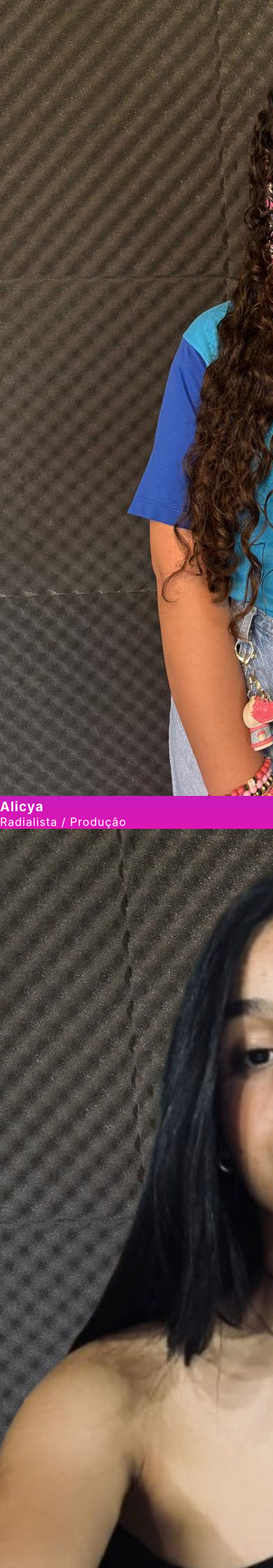
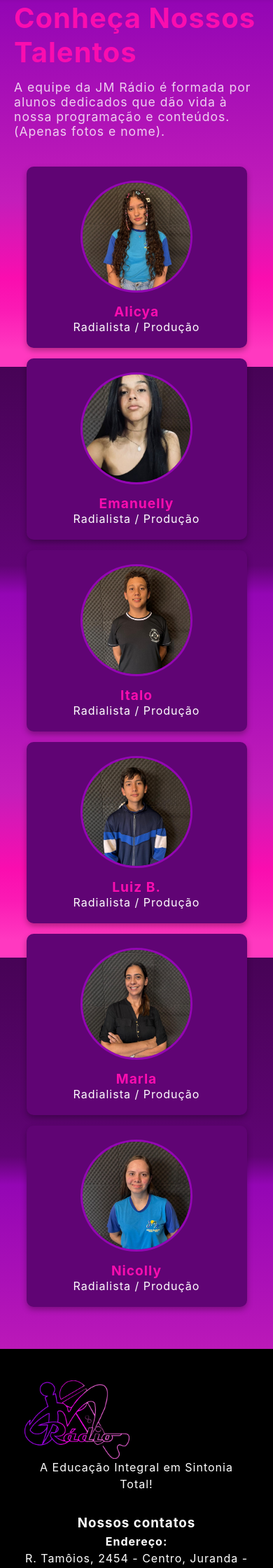
Before and after one commit to DuuhziiN/radio_mafffei, a Django app: page /equipe/ in a window 390 px wide; the page is wider, and only the part inside the window is pictured. Shown: the part 320-2560 px from the top of that part at 70% size. Run offline with Django 5.2, Linux system fonts and the light colour scheme.

Commit message:
FEAT: Added 4 new pages (Programação, Equipe, Sobre Nós, Mídias) and implemented full responsive design.

```diff
--- a/radiomaffei/templates/concursos_programas.html
+++ b/radiomaffei/templates/concursos_programas.html
@@ -5,7 +5,8 @@
 <head>
     <meta charset="utf-8">
     <meta name="viewport" content="initial-scale=1, width=device-width">
-    <link rel="stylesheet" href="{% static 'css/style.css' %}" />
+    <link rel="stylesheet" href="{% static 'css/base.css' %}" />
+    <link rel="stylesheet" href="{% static 'css/pages.css' %}" />
     <link rel="stylesheet" href="https://cdnjs.cloudflare.com/ajax/libs/font-awesome/6.5.1/css/all.min.css"
         xintegrity="sha512-DTOQO9RWCH3ppGqcWaEA1BIZOC6xxalwEsw9c2QQeAIftl+Vegovlnee1c9QX4TctnWMn13TZye+giMm8e2LwA=="
         crossorigin="anonymous" referrerpolicy="no-referrer" />
--- a/radiomaffei/templates/equipe.html
+++ b/radiomaffei/templates/equipe.html
@@ -5,7 +5,8 @@
 <head>
     <meta charset="utf-8">
     <meta name="viewport" content="initial-scale=1, width=device-width">
-    <link rel="stylesheet" href="{% static 'css/style.css' %}" />
+    <link rel="stylesheet" href="{% static 'css/base.css' %}" />
+    <link rel="stylesheet" href="{% static 'css/pages.css' %}" />
     <link rel="stylesheet" href="https://cdnjs.cloudflare.com/ajax/libs/font-awesome/6.5.1/css/all.min.css"
         xintegrity="sha512-DTOQO9RWCH3ppGqcWaEA1BIZOC6xxalwEsw9c2QQeAIftl+Vegovlnee1c9QX4TctnWMn13TZye+giMm8e2LwA=="
         crossorigin="anonymous" referrerpolicy="no-referrer" />
--- a/radiomaffei/templates/home.html
+++ b/radiomaffei/templates/home.html
@@ -6,7 +6,8 @@
     <meta charset="utf-8">
     <meta name="viewport" content="initial-scale=1, width=device-width">
     <!-- Linka o CSS do novo tema -->
-    <link rel="stylesheet" href="{% static 'css/style.css' %}" />
+    <link rel="stylesheet" href="{% static 'css/base.css' %}" />
+    <link rel="stylesheet" href="{% static 'css/index.css' %}" />
 
     <link rel="stylesheet" href="https://cdnjs.cloudflare.com/ajax/libs/font-awesome/6.5.1/css/all.min.css"
         xintegrity="sha512-DTOQO9RWCH3ppGqcWaEA1BIZOC6xxalwEsw9c2QQeAIftl+Vegovlnee1c9QX4TctnWMn13TZye+giMm8e2LwA=="
--- a/radiomaffei/templates/midias.html
+++ b/radiomaffei/templates/midias.html
@@ -5,7 +5,8 @@
 <head>
     <meta charset="utf-8">
     <meta name="viewport" content="initial-scale=1, width=device-width">
-    <link rel="stylesheet" href="{% static 'css/style.css' %}" />
+    <link rel="stylesheet" href="{% static 'css/base.css' %}" />
+    <link rel="stylesheet" href="{% static 'css/pages.css' %}" />
     <link rel="stylesheet" href="https://cdnjs.cloudflare.com/ajax/libs/font-awesome/6.5.1/css/all.min.css"
         xintegrity="sha512-DTOQO9RWCH3ppGqcWaEA1BIZOC6xxalwEsw9c2QQeAIftl+Vegovlnee1c9QX4TctnWMn13TZye+giMm8e2LwA=="
         crossorigin="anonymous" referrerpolicy="no-referrer" />
--- a/radiomaffei/templates/programacao.html
+++ b/radiomaffei/templates/programacao.html
@@ -5,7 +5,8 @@
 <head>
     <meta charset="utf-8">
     <meta name="viewport" content="initial-scale=1, width=device-width">
-    <link rel="stylesheet" href="{% static 'css/style.css' %}" />
+    <link rel="stylesheet" href="{% static 'css/base.css' %}" />
+    <link rel="stylesheet" href="{% static 'css/pages.css' %}" />
     <link rel="stylesheet" href="https://cdnjs.cloudflare.com/ajax/libs/font-awesome/6.5.1/css/all.min.css"
         xintegrity="sha512-DTOQO9RWCH3ppGqcWaEA1BIZOC6xxalwEsw9c2QQeAIftl+Vegovlnee1c9QX4TctnWMn13TZye+giMm8e2LwA=="
         crossorigin="anonymous" referrerpolicy="no-referrer" />
--- a/radiomaffei/templates/radialista.html
+++ b/radiomaffei/templates/radialista.html
@@ -6,7 +6,8 @@
     <meta charset="UTF-8">
     <meta name="viewport" content="width=device-width, initial-scale=1.0">
     <title>Painel de Controle da Rádio</title>
-    <link rel="stylesheet" href="{% static 'css/style.css' %}">
+    <link rel="stylesheet" href="{% static 'css/radialista.css' %}">
+    <link rel="stylesheet" href="{% static 'css/base.css' %}" />
 </head>
 
 <body>
--- a/radiomaffei/templates/sobre_nos.html
+++ b/radiomaffei/templates/sobre_nos.html
@@ -7,7 +7,8 @@
 <head>
     <meta charset="utf-8">
     <meta name="viewport" content="initial-scale=1, width=device-width">
-    <link rel="stylesheet" href="{% static 'css/style.css' %}" />
+    <link rel="stylesheet" href="{% static 'css/base.css' %}" />
+    <link rel="stylesheet" href="{% static 'css/pages.css' %}" />
     <link rel="stylesheet"
         href="https://www.google.com/search?q=https://cdnjs.cloudflare.com/ajax/libs/font-awesome/6.5.1/css/all.min.css"
         integrity="sha512-DTOQO9RWCH3ppGqcWaEA1BIZOC6xxalwEsw9c2QQeAIftl+Vegovlnee1c9QX4TctnWMn13TZye+giMm8e2LwA=="
--- /dev/null
+++ b/static/css/base.css
@@ -0,0 +1,114 @@
+/* ARQUIVO: radiomaffei/static/css/base.css (BASE PARA TODAS AS PÁGINAS) */
+
+:root {
+    --roxo-fundo: #470154;
+    --roxo-card: #600474;
+    --roxo-claro: #9406b4;
+    --cor-texto: white;
+    --cor-destaque: #fa0daf;
+    /* Pink Neon */
+    --color-primary: #fcd513;
+    /* Amarelo (Destaque) */
+    --color-secondary: #d9d9d9;
+    --preto-escuro: #1a0022;
+    --verde-principal: #33a330;
+    /* Botões de Ação */
+    --vermelho-principal: #cc3333;
+    /* Botões de Deletar */
+}
+
+* {
+    margin: 0;
+    padding: 0;
+    font-family: 'Inter', sans-serif;
+    box-sizing: border-box;
+    letter-spacing: 1px;
+}
+
+/* FUNDO E LAYOUT PRINCIPAL */
+body {
+    /* Gradiente roxo/pink vibrante */
+    background: linear-gradient(180deg, #40024e, #470356 0.01%, #600474 33.65%, var(--roxo-claro) 38.46%, #b013b7 58.65%, #c41dba 71.88%, var(--cor-destaque) 85.05%, #fb1ab4 90.23%, #ff39c0 97.12%);
+    background-attachment: fixed;
+    color: var(--cor-texto);
+    background-size: cover;
+    overflow-x: hidden;
+    display: flex;
+    flex-direction: column;
+    min-height: 100vh;
+}
+
+main {
+    flex-grow: 1;
+    padding-top: 8vh;
+    /* Espaço para o cabeçalho nav fixo */
+    max-width: 1400px;
+    margin: 0 auto;
+    width: 100%;
+}
+
+a {
+    color: var(--cor-texto);
+    text-decoration: none;
+    transition: 0.3s;
+}
+
+a:hover {
+    opacity: 0.8;
+    color: var(--cor-destaque);
+}
+
+h1,
+h2 {
+    color: var(--cor-destaque);
+    margin: 15px 0;
+}
+
+/* --- ESTILOS DO RODAPÉ (Geral) --- */
+.rodape {
+    background-color: black;
+    color: white;
+    padding: 30px 20px 10px;
+    line-height: 1.5;
+    margin-top: 40px;
+}
+
+.rodape-conteudo {
+    display: flex;
+    justify-content: space-around;
+    max-width: 1200px;
+    margin: 0 auto;
+    flex-wrap: wrap;
+}
+
+.rodape-coluna {
+    padding: 15px;
+    flex: 1;
+    min-width: 250px;
+}
+
+.logo-parana-integral,
+.logo-jmradio-maior,
+.logo-jmradio-menor {
+    max-width: 150px;
+    height: auto;
+    display: block;
+}
+
+/* --- ESTILOS GERAIS DE BOTÃO E INPUT (Para o Painel e Páginas) --- */
+button {
+    padding: 10px 18px;
+    border: none;
+    border-radius: 5px;
+    cursor: pointer;
+    font-weight: bold;
+    transition: background-color 0.3s;
+}
+
+/* RESPONSIVIDADE BASE */
+@media (max-width: 768px) {
+    .rodape-conteudo {
+        flex-direction: column;
+        text-align: center;
+    }
+}
--- /dev/null
+++ b/static/css/pages.css
@@ -0,0 +1,135 @@
+/* ARQUIVO: radiomaffei/static/css/pages.css (Layouts de Conteúdo) */
+
+.container-main {
+    padding: 20px;
+}
+
+h1 {
+    font-size: 2.5rem;
+    margin-top: 40px;
+}
+
+.sub-texto {
+    font-size: 1.1rem;
+    margin-bottom: 40px;
+    opacity: 0.8;
+}
+
+/* --- SEÇÃO SOBRE NÓS (bloco-info) --- */
+.bloco-info {
+    display: flex;
+    align-items: center;
+    gap: 40px;
+    margin-bottom: 40px;
+    background-color: var(--roxo-card);
+    padding: 25px;
+    border-radius: 10px;
+}
+
+.bloco-info.reverso {
+    flex-direction: row-reverse;
+}
+
+.imagem-coluna {
+    flex: 1;
+    min-width: 250px;
+}
+
+.texto-coluna {
+    flex: 1.5;
+}
+
+.imagem-coluna img {
+    width: 100%;
+    border-radius: 10px;
+    box-shadow: 0 5px 15px rgba(0, 0, 0, 0.4);
+}
+
+/* --- SEÇÃO EQUIPE (Galeria de Fotos) --- */
+.equipe-galeria {
+    display: flex;
+    justify-content: center;
+    gap: 30px;
+    flex-wrap: wrap;
+    margin-top: 30px;
+}
+
+.membro-card {
+    background-color: var(--roxo-card);
+    border-radius: 10px;
+    padding: 20px;
+    width: 200px;
+    text-align: center;
+    box-shadow: 0 4px 8px rgba(0, 0, 0, 0.3);
+}
+
+.membro-foto-wrapper {
+    width: 160px;
+    height: 160px;
+    overflow: hidden;
+    border-radius: 50%;
+    /* Foto redonda */
+    margin: 0 auto 15px auto;
+    border: 3px solid var(--roxo-claro);
+}
+
+.membro-foto-wrapper img {
+    width: 100%;
+    height: 100%;
+    object-fit: cover;
+}
+
+.membro-nome {
+    font-size: 1.2em;
+    color: var(--cor-destaque);
+}
+
+/* --- SEÇÃO PROGRAMAÇÃO (Estilo de Tabela) --- */
+.tabela-programacao {
+    background-color: var(--roxo-card);
+    border-radius: 15px;
+    padding: 25px;
+    margin: 30px auto;
+    max-width: 900px;
+    text-align: left;
+}
+
+.tabs-header {
+    display: flex;
+    overflow-x: auto;
+    border-bottom: 2px solid var(--roxo-claro);
+    margin-bottom: 20px;
+}
+
+/* --- RESPONSIVIDADE (Páginas de Conteúdo) --- */
+@media (max-width: 768px) {
+
+    .bloco-info,
+    .bloco-info.reverso {
+        flex-direction: column;
+        /* Pilha em telas menores */
+        text-align: center;
+    }
+
+    .texto-coluna {
+        padding-right: 0;
+        margin-top: 20px;
+        flex: auto;
+    }
+
+    .equipe-galeria {
+        gap: 15px;
+    }
+
+    .membro-card {
+        width: 45%;
+        max-width: none;
+    }
+}
+
+@media (max-width: 480px) {
+    .membro-card {
+        width: 90%;
+        /* Uma coluna em celulares */
+    }
+}
```
Also changed, not shown: static/css/global_style.css (deleted, +0 -240 lines), static/css/radialista.css (added, +36 -0 lines), static/css/index.css (renamed from static/css/style.css).
